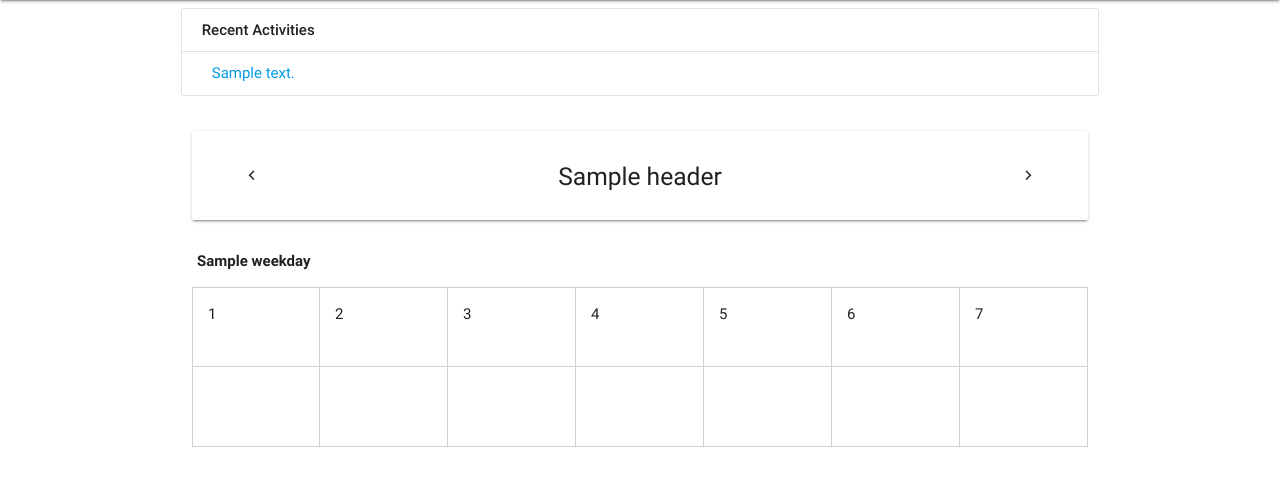
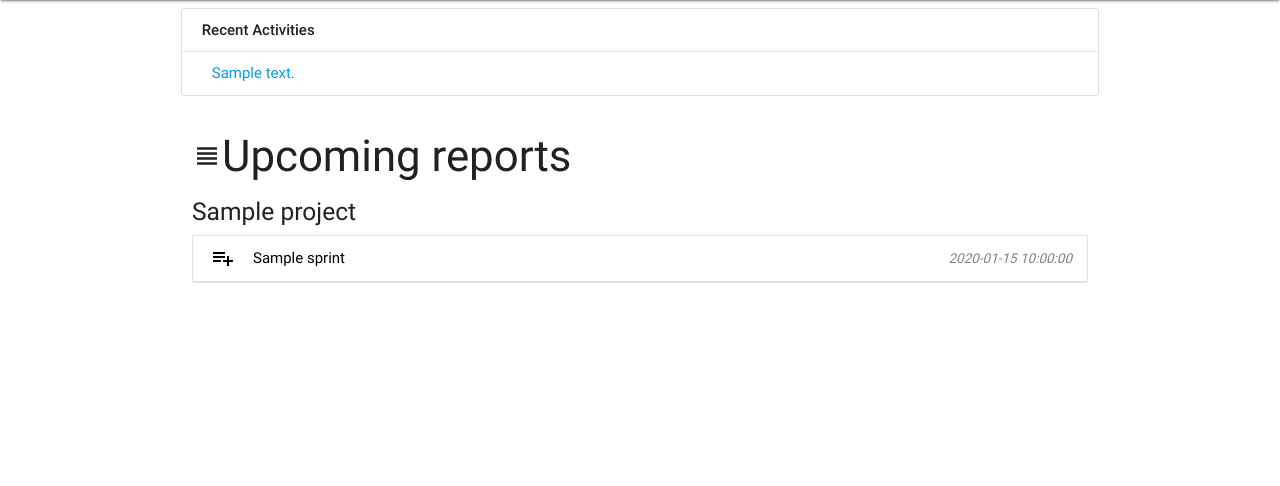
Before and after one commit to KapiX/vsm, a CakePHP app: the page made by app/View/Index/index.ctp in a window 1280 px wide. Shown: the part 64-550 px from the top of the page. Run offline with PHP 8.4 and a stand-in for CakePHP, Linux system fonts and the light colour scheme; the template is opened without the code that fills it: most values are stand-ins (such as "Sample title", 1, 10 or a date in 2020); data that the repository does not hold is empty; some libraries are stand-ins or nearby versions.

Commit message:
Wyświetlanie najbliższych raportów na dashboardzie głównym

```diff
--- a/app/View/Index/index.ctp
+++ b/app/View/Index/index.ctp
@@ -23,53 +23,23 @@ $urlNext = $this->Html->url('/' . implode('/', array(
     </ul>
 </div>
 <?php endif ?>
-<div class="card-panel valign-wrapper">
-    <a href="<?php echo $urlPrev ?>" class="btn-flat"><i class="material-icons valign">chevron_left</i></a>
-    <h5 class="header valign center-align" id="month-year"><?php echo $header ?></h5>
-    <a href="<?php echo $urlNext ?>" class="btn-flat"><i class="material-icons valign">chevron_right</i></a>
-</div>
-<div class="row">
-<div class="col s12">
-    <table id="calendar">
-        <thead class="hide-on-med-and-down">
-            <tr><?php foreach($weekdays as $day) echo "<th>$day</th>" ?></tr>
-        </thead>
-        <thead class="hide-on-large-only">
-            <tr><?php foreach($weekdays as $day) echo "<th>".substr($day, 0, 3)."</th>" ?></tr>
-        </thead>
-        <tbody>
-            <?php
-            // pierwszy tydzień
-            echo '<tr>';
-            for($i = 0; $i < 7; ++$i) {
-                echo '<td>';
-                $lastPrintedDay = $i - $firstWeekDay + 1;
-                if($i >= $firstWeekDay)
-                    echo $lastPrintedDay;
-                echo '</td>';
-            }
-            echo '</tr>';
-            // tygodnie środkowe
-            while($lastDay - $lastPrintedDay > 7) {
-                echo '<tr>';
-                for($i = 0; $i < 7; ++$i) {
-                    echo '<td>';
-                    echo ++$lastPrintedDay;
-                    echo '</td>';
-                }
-                echo '</tr>';
-            }
-            // ostatni tydzień
-            echo '<tr>';
-            for($i = 0; $i < 7; ++$i) {
-                echo '<td>';
-                if($lastPrintedDay < $lastDay)
-                    echo ++$lastPrintedDay;
-                echo '</td>';
-            }
-            echo '</tr>';
-            ?>
-        </tbody>
-    </table>
-</div>
-</div>
+<h3 class="header"><i class="material-icons" style="font-size:2rem;">view_headline</i><?php echo __('Upcoming reports') ?></h3>
+<?php foreach($upComingReports as $projectReports): ?>
+  <h5><?php echo $projectReports['Project']['name'] ?></h5>
+  <ul class="collection" id="upcoming-reports">
+  <?php if(empty($projectReports['reports'])): ?>
+      <li class="collection-item"><div><?php echo __("No upcoming reports for this project") ?>
+  <?php else: ?>
+      <?php foreach($projectReports['reports'] as $report): ?>
+          <?php $url = $this->Html->url(array('controller' => 'sprints', 'action' => 'index', 'id' => $report['Sprint']['id']));?>
+          <?php $deadline = $report['ScrumReport']['deadline_date'] ?>
+          <a href="<?php echo $url ?>"><li class="collapsible-header missing-report-item <?php if(CakeTime::isPast($deadline)) echo "report-deadline-reached"; else if(CakeTime::isTomorrow($deadline)) echo "report-deadline-today" ?>">
+                  <i class="material-icons"><?php echo CakeTime::isPast($deadline) || CakeTime::isTomorrow($deadline)? 'announcement' : 'playlist_add' ?></i>
+                  <?php echo $report['Sprint']['name'] ?>
+                  <span class="report-time"><?php echo $deadline ?></span>
+          </li></a>
+      <?php endforeach ?>
+  <?php endif ?>
+  </ul>
+
+<?php endforeach ?>
--- a/app/webroot/css/style.css
+++ b/app/webroot/css/style.css
@@ -158,6 +158,7 @@ nav i.material-icons {
 .report-time {
     float: right;
     color: #7e838c;
+    font-style: italic;
     font-size: 0.9em;
 }
 
@@ -194,7 +195,6 @@ div > a.sprint-link {
 
 .report-read > .report-time, .report-not-read > .report-time {
     color: black;
-    font-style: italic;
 }
 
 .dashboard-notifications {
@@ -205,3 +205,19 @@ div > a.sprint-link {
 .add-report p{
     padding-left: 20px;
 }
+
+.report-deadline-today {
+    background-color: #fff176;
+}
+
+.report-deadline-reached {
+    background-color: #e57373;
+}
+
+.report-deadline-reached .report-time, .report-deadline-today .report-time {
+    color: black;
+}
+
+#upcoming-reports a {
+    color: black;
+}
```
Also changed, not shown: app/Controller/IndexController.php (+28 -0 lines).
